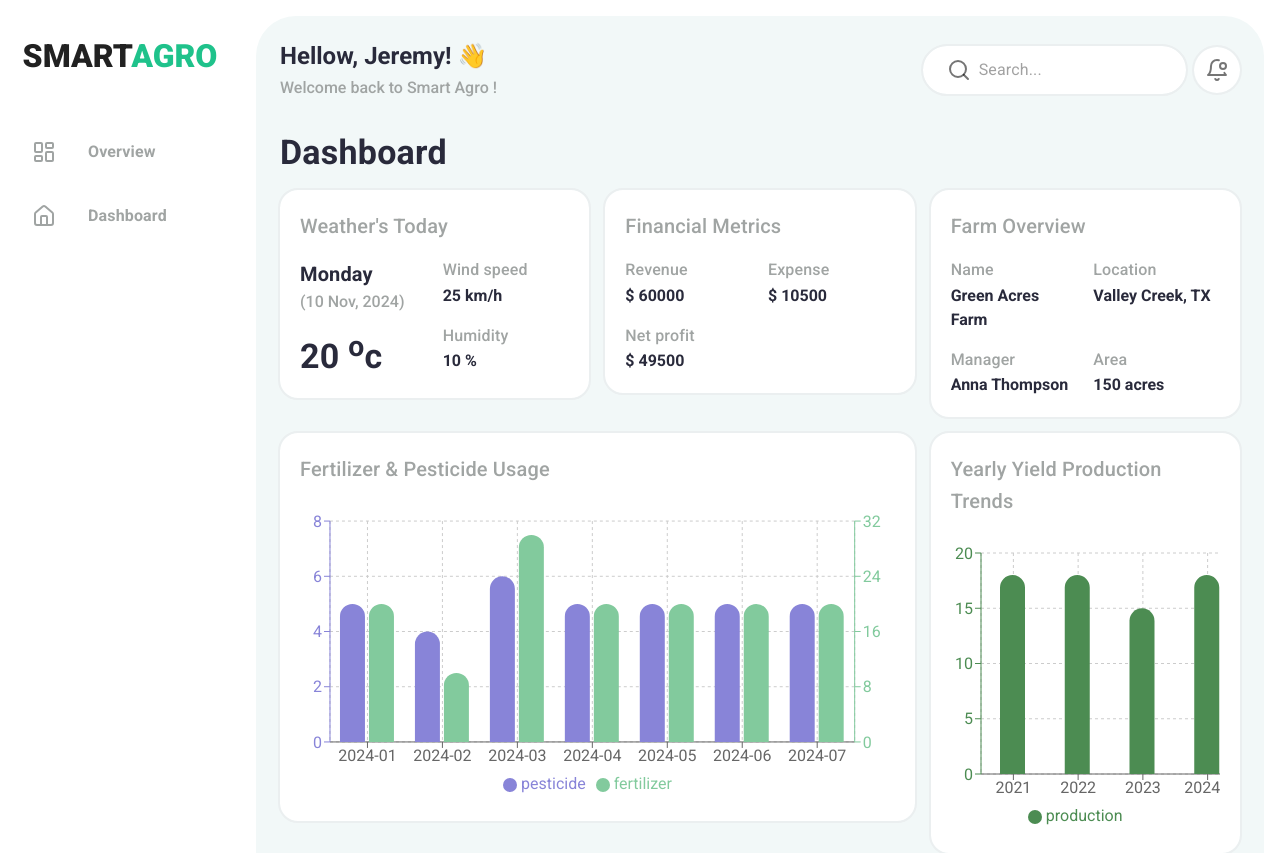
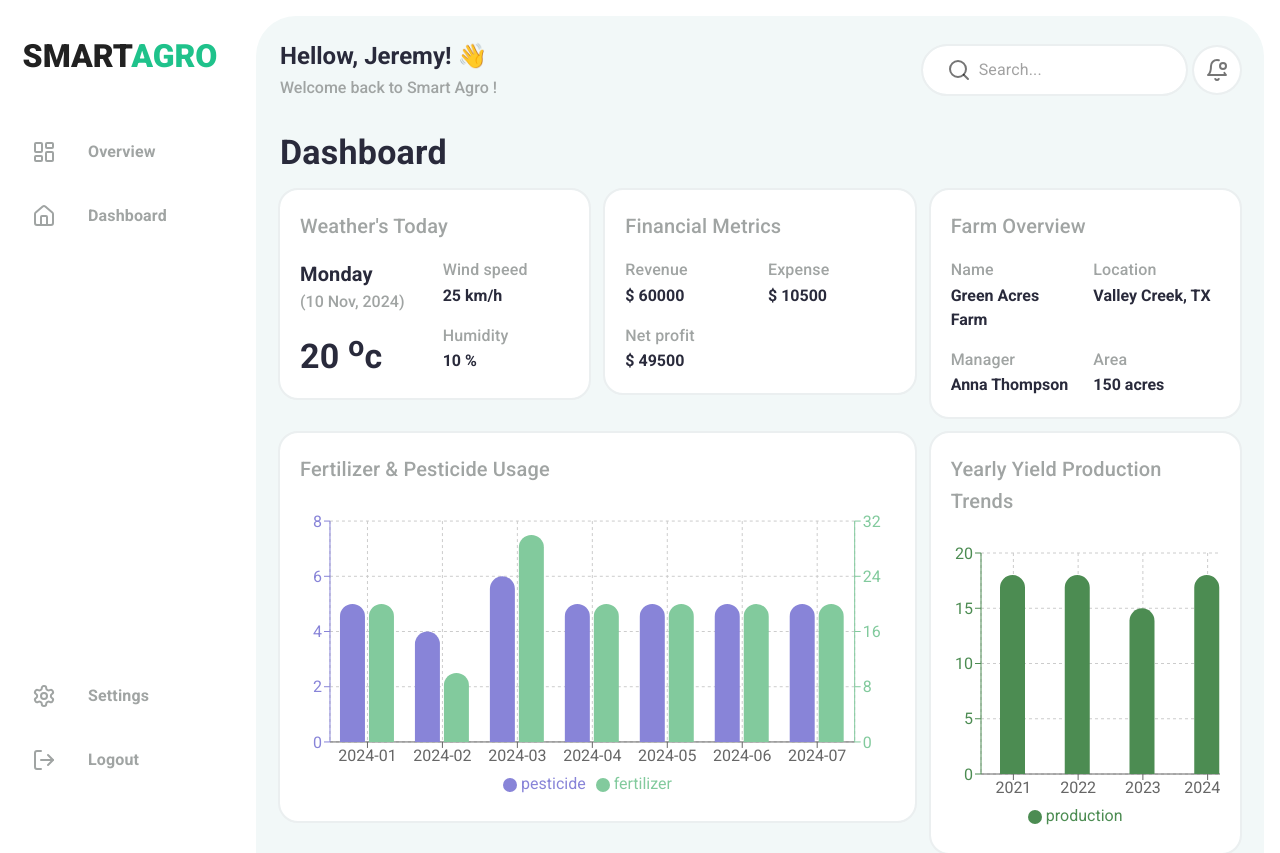
Before and after one commit to SambhajiShinde1234/saas-web-application-smart-agro, a React (Vite) app: page / in a window 1280 px wide. Shown: the top 853 px of the page. Built offline with nearby package versions, Linux system fonts and the light colour scheme.

Commit message:
added extraa bottom menus

```diff
--- /dev/null
+++ b/src/components/icons/LogoutIcon.jsx
@@ -0,0 +1,22 @@
+const LogoutIcon = () => {
+  return (
+    <svg
+      xmlns="http://www.w3.org/2000/svg"
+      width="24"
+      height="24"
+      viewBox="0 0 24 24"
+      fill="none"
+      stroke="currentColor"
+      strokeWidth="2"
+      strokeLinecap="round"
+      strokeLinejoin="round"
+      className="lucide lucide-log-out"
+    >
+      <path d="M9 21H5a2 2 0 0 1-2-2V5a2 2 0 0 1 2-2h4" />
+      <polyline points="16 17 21 12 16 7" />
+      <line x1="21" x2="9" y1="12" y2="12" />
+    </svg>
+  );
+};
+
+export default LogoutIcon;
--- /dev/null
+++ b/src/components/icons/SettingIcon.jsx
@@ -0,0 +1,21 @@
+const SettingIcon = () => {
+  return (
+    <svg
+      xmlns="http://www.w3.org/2000/svg"
+      width="24"
+      height="24"
+      viewBox="0 0 24 24"
+      fill="none"
+      stroke="currentColor"
+      strokeWidth="2"
+      strokeLinecap="round"
+      strokeLinejoin="round"
+      className="lucide lucide-settings"
+    >
+      <path d="M12.22 2h-.44a2 2 0 0 0-2 2v.18a2 2 0 0 1-1 1.73l-.43.25a2 2 0 0 1-2 0l-.15-.08a2 2 0 0 0-2.73.73l-.22.38a2 2 0 0 0 .73 2.73l.15.1a2 2 0 0 1 1 1.72v.51a2 2 0 0 1-1 1.74l-.15.09a2 2 0 0 0-.73 2.73l.22.38a2 2 0 0 0 2.73.73l.15-.08a2 2 0 0 1 2 0l.43.25a2 2 0 0 1 1 1.73V20a2 2 0 0 0 2 2h.44a2 2 0 0 0 2-2v-.18a2 2 0 0 1 1-1.73l.43-.25a2 2 0 0 1 2 0l.15.08a2 2 0 0 0 2.73-.73l.22-.39a2 2 0 0 0-.73-2.73l-.15-.08a2 2 0 0 1-1-1.74v-.5a2 2 0 0 1 1-1.74l.15-.09a2 2 0 0 0 .73-2.73l-.22-.38a2 2 0 0 0-2.73-.73l-.15.08a2 2 0 0 1-2 0l-.43-.25a2 2 0 0 1-1-1.73V4a2 2 0 0 0-2-2z" />
+      <circle cx="12" cy="12" r="3" />
+    </svg>
+  );
+};
+
+export default SettingIcon;
--- a/src/components/styled/styled.jsx
+++ b/src/components/styled/styled.jsx
@@ -100,6 +100,31 @@ export const StyledListItemButton = styled(ListItemButton)(({ isactive }) => ({
   },
 }));
 
+export const StyledListsStack = styled(Stack)(() => ({
+  justifyContent: 'space-between',
+  height: '100%',
+  overflowY: 'hidden',
+}));
+
+export const StyledTopListBox = styled(Box)(() => ({
+  overflowY: 'auto',
+  '&::-webkit-scrollbar': {
+    width: '0px', // Width of the scrollbar
+  },
+  '&::-webkit-scrollbar-thumb': {
+    backgroundColor: 'green', // Color of the scrollbar thumb
+    borderRadius: '10px', // Rounded corners for the thumb
+  },
+  '&::-webkit-scrollbar-thumb:hover': {
+    backgroundColor: 'transparent', // Darker color when hovered
+  },
+  '&::-webkit-scrollbar-track': {
+    backgroundColor: 'transparent', // Background of the scrollbar track
+  },
+  scrollbarWidth: 'thin', // For Firefox
+  scrollbarColor: 'red', // Thumb and track color for Firefox
+}));
+
 // layout
 
 export const StyledLayoutBox = styled(Box)(({ isMobileScreen }) => ({
@@ -118,16 +143,18 @@ export const StyledDrawer = styled(Drawer)(({ drawerwidth }) => ({
   },
 }));
 
-export const StyledMainBox = styled(Box)(({ drawerwidth, isMobileScreen, theme }) => ({
-  flexGrow: 1,
-  width: `calc(100% - ${drawerwidth}px)`,
-  background: '#F2F8F8',
-  borderRadius: isMobileScreen ? '0px' : '40px',
-  padding: '1.5rem',
-  [theme.breakpoints.down('md')] :{
-    padding: '1rem'
-  }
-}));
+export const StyledMainBox = styled(Box)(
+  ({ drawerwidth, isMobileScreen, theme }) => ({
+    flexGrow: 1,
+    width: `calc(100% - ${drawerwidth}px)`,
+    background: '#F2F8F8',
+    borderRadius: isMobileScreen ? '0px' : '40px',
+    padding: '1.5rem',
+    [theme.breakpoints.down('md')]: {
+      padding: '1rem',
+    },
+  })
+);
 
 export const StyledChildrenBox = styled(Box)(() => ({
   margin: '2rem 0 0 0 ',
--- a/src/layout/components/Sidebar.jsx
+++ b/src/layout/components/Sidebar.jsx
@@ -1,6 +1,8 @@
-import { List, ListItem, ListItemText } from '@mui/material';
+import { Box, List, ListItem, ListItemText } from '@mui/material';
 import DashboardIcon from '../../components/icons/DashboardIcon';
 import OverviewIcon from '../../components/icons/OverviewIcon';
+import SettingIcon from '../../components/icons/SettingIcon';
+import LogoutIcon from '../../components/icons/LogoutIcon';
 import {
   StyledListeitemText,
   StyledLogo,
@@ -8,6 +10,8 @@ import {
   StyledLogoPro,
   StyledListItemButton,
   StyledListeitemIcon,
+  StyledTopListBox,
+  StyledListsStack,
 } from '../../components/styled/styled';
 import { useLocation, useNavigate } from 'react-router-dom';
 
@@ -26,6 +30,15 @@ const MENUS = [
   },
 ];
 
+const EXTRA_MENUS = [
+  {
+    id: 1,
+    title: 'Settings',
+    icon: <SettingIcon />,
+    href: '/settings',
+  },
+];
+
 // eslint-disable-next-line react/prop-types
 const Sidebar = ({ handleDrawerToggle }) => {
   const location = useLocation();
@@ -38,6 +51,8 @@ const Sidebar = ({ handleDrawerToggle }) => {
           <StyledLogoPro>AGRO</StyledLogoPro>
         </StyledLogo>
       </StyledLogoBox>
+      <StyledListsStack>
+        <StyledTopListBox>
           <List>
             {MENUS.map((menu, index) => (
               <ListItem key={index}>
@@ -48,7 +63,9 @@ const Sidebar = ({ handleDrawerToggle }) => {
                   }}
                   isactive={menu.href === location.pathname}
                 >
-              <StyledListeitemIcon isactive={menu.href === location.pathname}>
+                  <StyledListeitemIcon
+                    isactive={menu.href === location.pathname}
+                  >
                     {menu.icon}
                   </StyledListeitemIcon>
                   <ListItemText
@@ -64,6 +81,45 @@ const Sidebar = ({ handleDrawerToggle }) => {
               </ListItem>
             ))}
           </List>
+        </StyledTopListBox>
+        <Box>
+          <List>
+            {EXTRA_MENUS.map((menu) => (
+              <ListItem key={menu.id}>
+                <StyledListItemButton
+                  onClick={() => {
+                    navigate(menu.href);
+                    handleDrawerToggle();
+                  }}
+                  isactive={menu.href === location.pathname}
+                >
+                  <StyledListeitemIcon
+                    isactive={menu.href === location.pathname}
+                  >
+                    {menu.icon}
+                  </StyledListeitemIcon>
+                  <ListItemText
+                    primary={
+                      <StyledListeitemText>{menu.title}</StyledListeitemText>
+                    }
+                    isactive={menu.href === location.pathname}
+                  />
+                </StyledListItemButton>
+              </ListItem>
+            ))}
+            <ListItem>
+              <StyledListItemButton>
+                <StyledListeitemIcon>
+                  <LogoutIcon />
+                </StyledListeitemIcon>
+                <ListItemText
+                  primary={<StyledListeitemText>Logout</StyledListeitemText>}
+                />
+              </StyledListItemButton>
+            </ListItem>
+          </List>
+        </Box>
+      </StyledListsStack>
     </>
   );
 };
```
Lines whose indentation alone changed are shown as unchanged.
